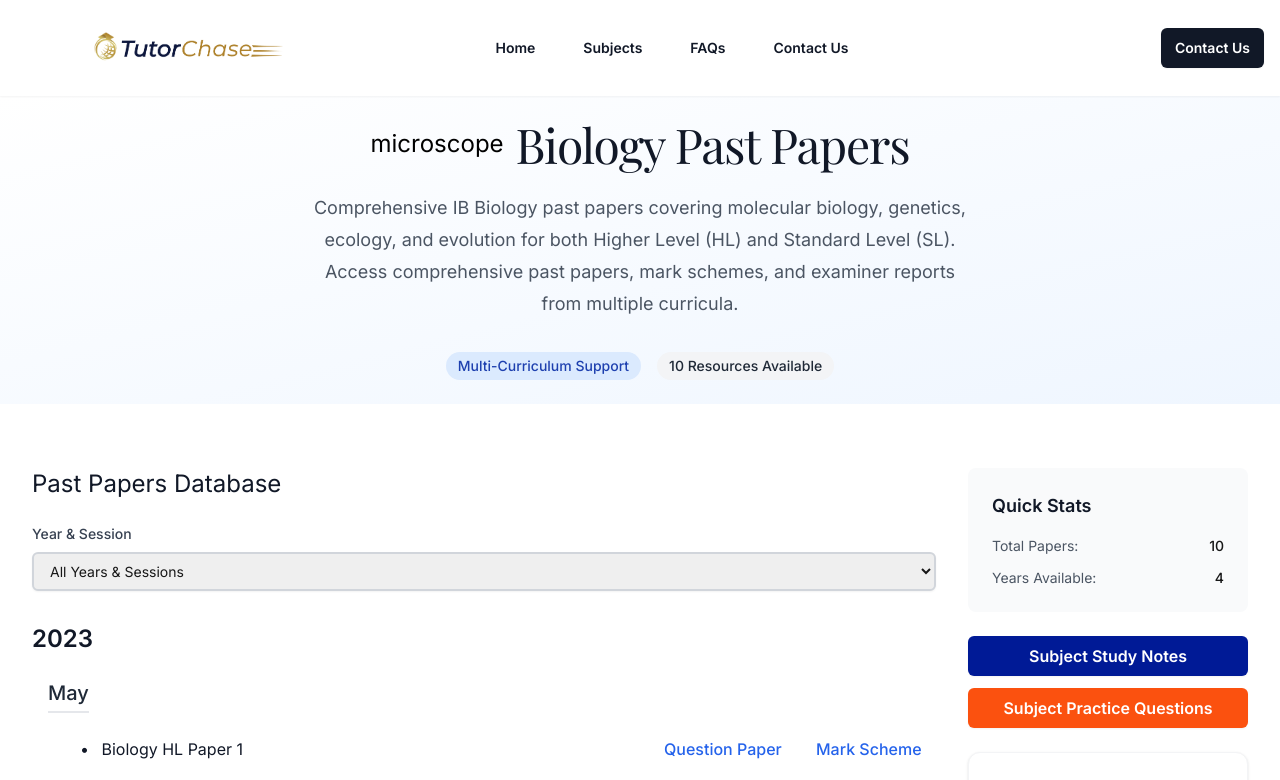
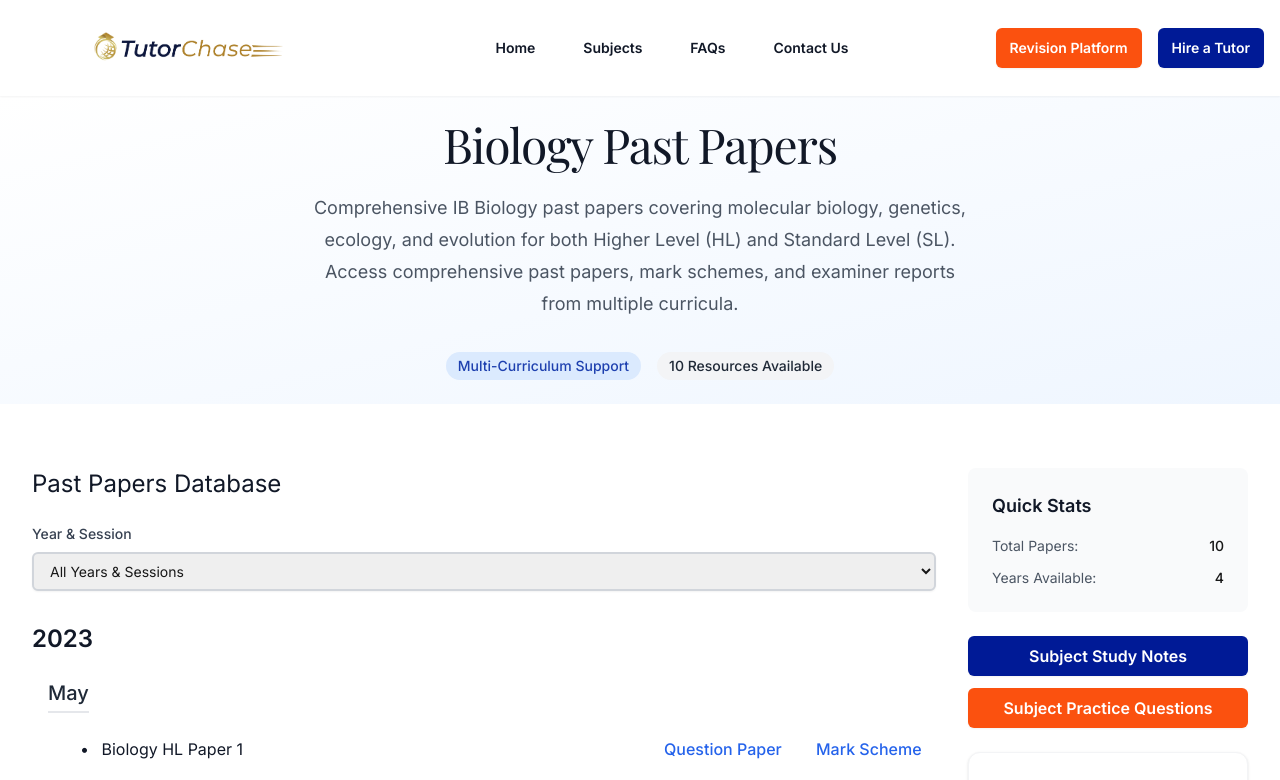
Before and after one commit to vickyliu927/past-paper-websites, a Next.js app: page /subjects/biology in a window 1280 px wide. Shown: the top 780 px of the page. Built offline with nearby package versions, Linux system fonts and the light colour scheme.

Commit message:
removed unused variables

```diff
--- a/src/app/page.tsx
+++ b/src/app/page.tsx
@@ -5,29 +5,9 @@ import { subjects, testimonials, faqs } from '@/data/mockData';
 import { Microscope, FlaskConical, Atom, Calculator, LineChart } from 'lucide-react';
 import { useState, useMemo } from 'react';
 
-const backgroundColors = [
-  'bg-blue-100',
-  'bg-green-100',
-  'bg-yellow-100',
-  'bg-pink-100',
-  'bg-purple-100',
-  'bg-indigo-100',
-  'bg-orange-100',
-  'bg-teal-100',
-  'bg-rose-100',
-  'bg-cyan-100'
-];
-
 export default function HomePage() {
   const [selectedCategory, setSelectedCategory] = useState('All Subjects');
   const [searchCode, setSearchCode] = useState('');
-
-  const subjectColors = useMemo(() => {
-    return subjects.reduce((acc, subject) => {
-      acc[subject.id] = backgroundColors[Math.floor(Math.random() * backgroundColors.length)];
-      return acc;
-    }, {} as Record<string, string>);
-  }, []);
 
   const filteredSubjects = useMemo(() => {
     return subjects
--- a/src/app/subjects/[id]/page.tsx
+++ b/src/app/subjects/[id]/page.tsx
@@ -87,9 +87,6 @@ export default function SubjectPage() {
     .filter(Boolean)
     .sort((a, b) => b.localeCompare(a));
 
-  // Remove isDefaultView since we only have one filter now
-  const isDefaultView = selectedYearSession === 'all';
-
   // Group papers by year and session for all views
   const groupedPapers = useMemo(() => {
     const grouped = filteredPapers.reduce((acc, paper) => {
@@ -147,12 +144,9 @@ export default function SubjectPage() {
       <div className="bg-gradient-to-br from-white to-blue-50">
         <div className="mx-auto max-w-7xl px-6 pt-4 pb-4 md:pt-6 md:pb-6 lg:px-8">
           <div className="mx-auto max-w-2xl text-center">
-            <div className="flex items-center justify-center gap-3 mb-6">
-              <span className="subject-icon text-4xl">{subject.icon}</span>
-              <h1 className="text-4xl tracking-tight text-gray-900 sm:text-5xl">
-                {subject.name} Past Papers
-              </h1>
-            </div>
+            <h1 className="text-4xl tracking-tight text-gray-900 sm:text-5xl">
+              {subject.name} Past Papers
+            </h1>
             <p className="mt-6 text-lg leading-8 text-gray-600">
               {subject.description} Access comprehensive past papers, mark schemes, and examiner reports from multiple curricula.
             </p>
--- a/src/components/Header.tsx
+++ b/src/components/Header.tsx
@@ -53,12 +53,20 @@ export default function Header() {
             </Link>
           ))}
         </div>
-        <div className="hidden lg:flex lg:flex-1 lg:justify-end">
+        <div className="hidden lg:flex lg:flex-1 lg:justify-end lg:gap-x-4">
+          <Link
+            href="#"
+            className="rounded-md px-3.5 py-2.5 text-sm font-semibold text-white shadow-sm hover:opacity-90 focus-visible:outline focus-visible:outline-2 focus-visible:outline-offset-2"
+            style={{ backgroundColor: '#fb510f' }}
+          >
+            Revision Platform
+          </Link>
           <Link
             href="#contact"
-            className="rounded-md bg-gray-900 px-3.5 py-2.5 text-sm font-semibold text-white shadow-sm hover:bg-gray-800 focus-visible:outline focus-visible:outline-2 focus-visible:outline-offset-2 focus-visible:outline-gray-900"
+            className="rounded-md px-3.5 py-2.5 text-sm font-semibold text-white shadow-sm hover:opacity-90 focus-visible:outline focus-visible:outline-2 focus-visible:outline-offset-2"
+            style={{ backgroundColor: '#001a96' }}
           >
-            Contact Us
+            Hire a Tutor
           </Link>
         </div>
       </nav>
@@ -104,13 +112,22 @@ export default function Header() {
                     </Link>
                   ))}
                 </div>
-                <div className="py-6">
+                <div className="py-6 space-y-3">
+                  <Link
+                    href="#"
+                    className="w-full block text-center rounded-md px-3 py-2.5 text-base font-semibold text-white shadow-sm hover:opacity-90"
+                    style={{ backgroundColor: '#fb510f' }}
+                    onClick={() => setMobileMenuOpen(false)}
+                  >
+                    Revision Platform
+                  </Link>
                   <Link
                     href="#contact"
-                    className="-mx-3 block rounded-lg px-3 py-2.5 text-base font-semibold leading-7 text-gray-900 hover:bg-gray-50"
+                    className="w-full block text-center rounded-md px-3 py-2.5 text-base font-semibold text-white shadow-sm hover:opacity-90"
+                    style={{ backgroundColor: '#001a96' }}
                     onClick={() => setMobileMenuOpen(false)}
                   >
-                    Contact Us
+                    Hire a Tutor
                   </Link>
                 </div>
               </div>
```
